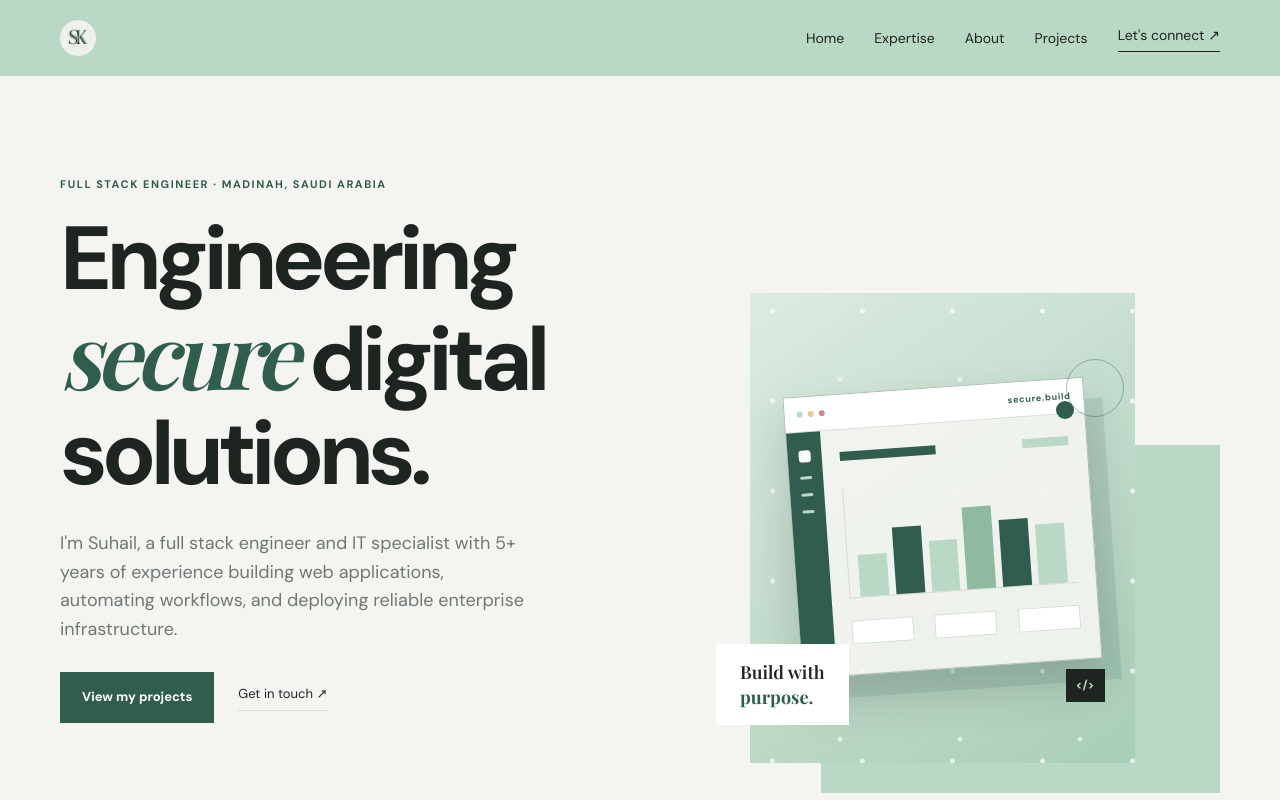
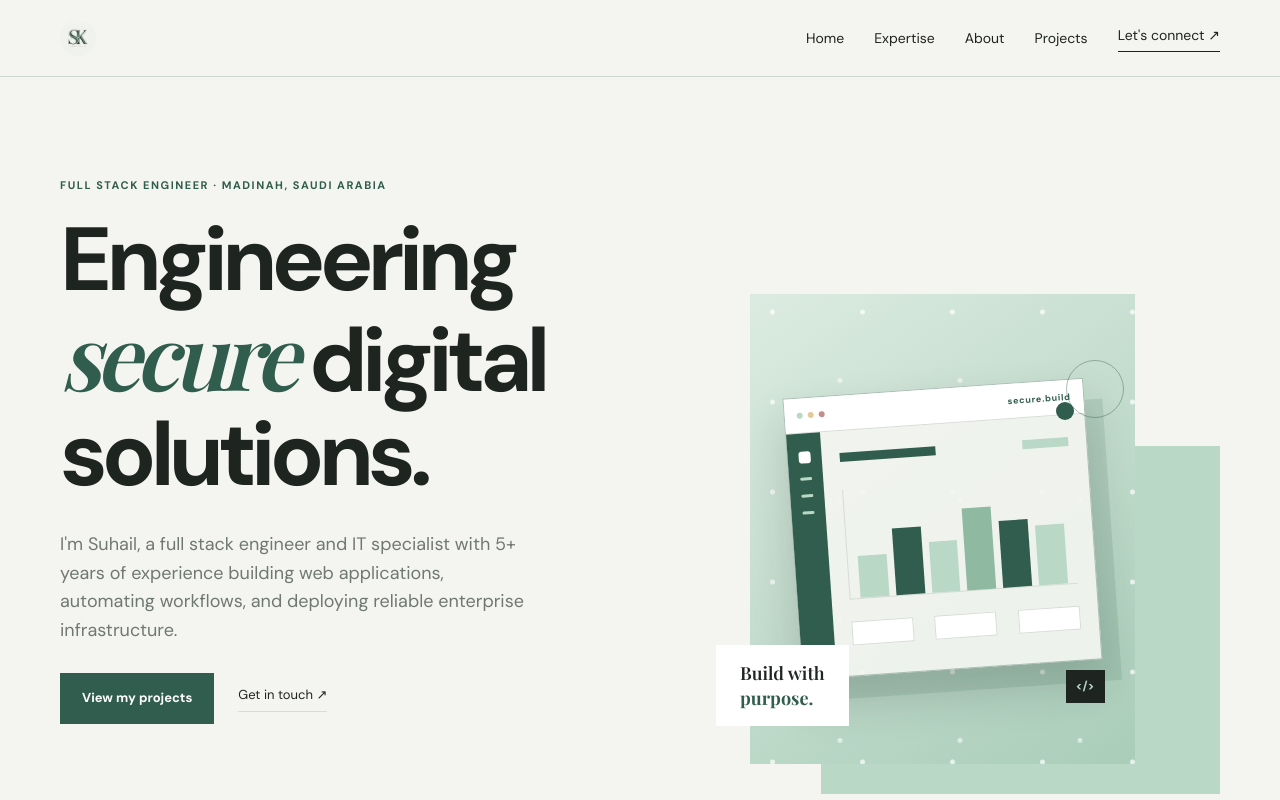
Before and after one commit to Gr7ed/portfolio, a React (Vite) app: page / in a window 1280 px wide. Shown: the top 800 px of the page. Built offline with nearby package versions, Linux system fonts and the light colour scheme; a web font is replaced by a local one.

Commit message:
feat: update logo asset and modify styles for improved design

```diff
--- a/src/styles.css
+++ b/src/styles.css
@@ -133,7 +133,7 @@ em {
   padding: 20px max(20px, calc((100% - 1160px) / 2));
   position: relative;
   z-index: 10;
-  background: var(--mint);
+  border-bottom: 1px solid rgb(48 93 77 / 20%);
 
 }
 
```
Also changed, not shown: src/assets/logo.jpg.
